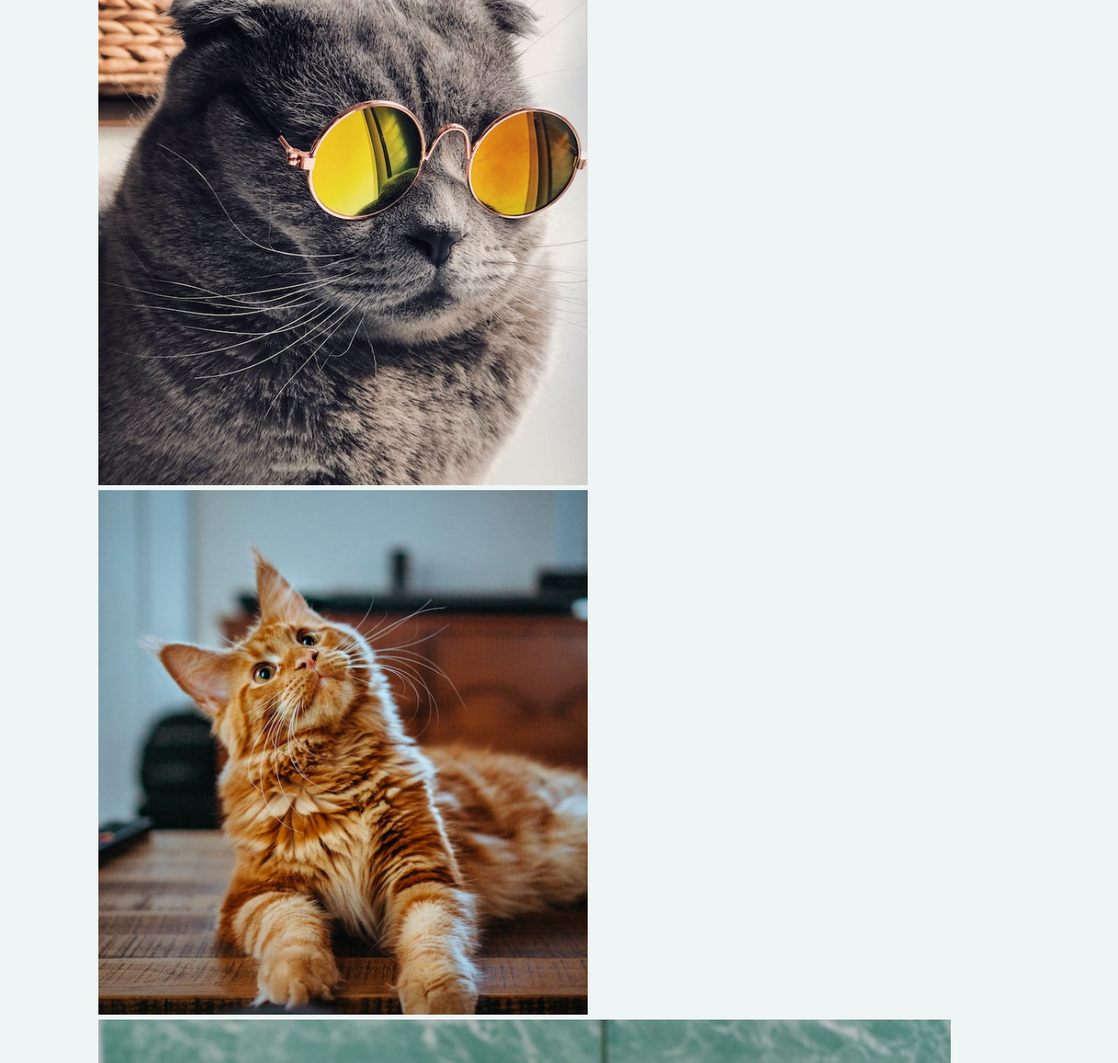
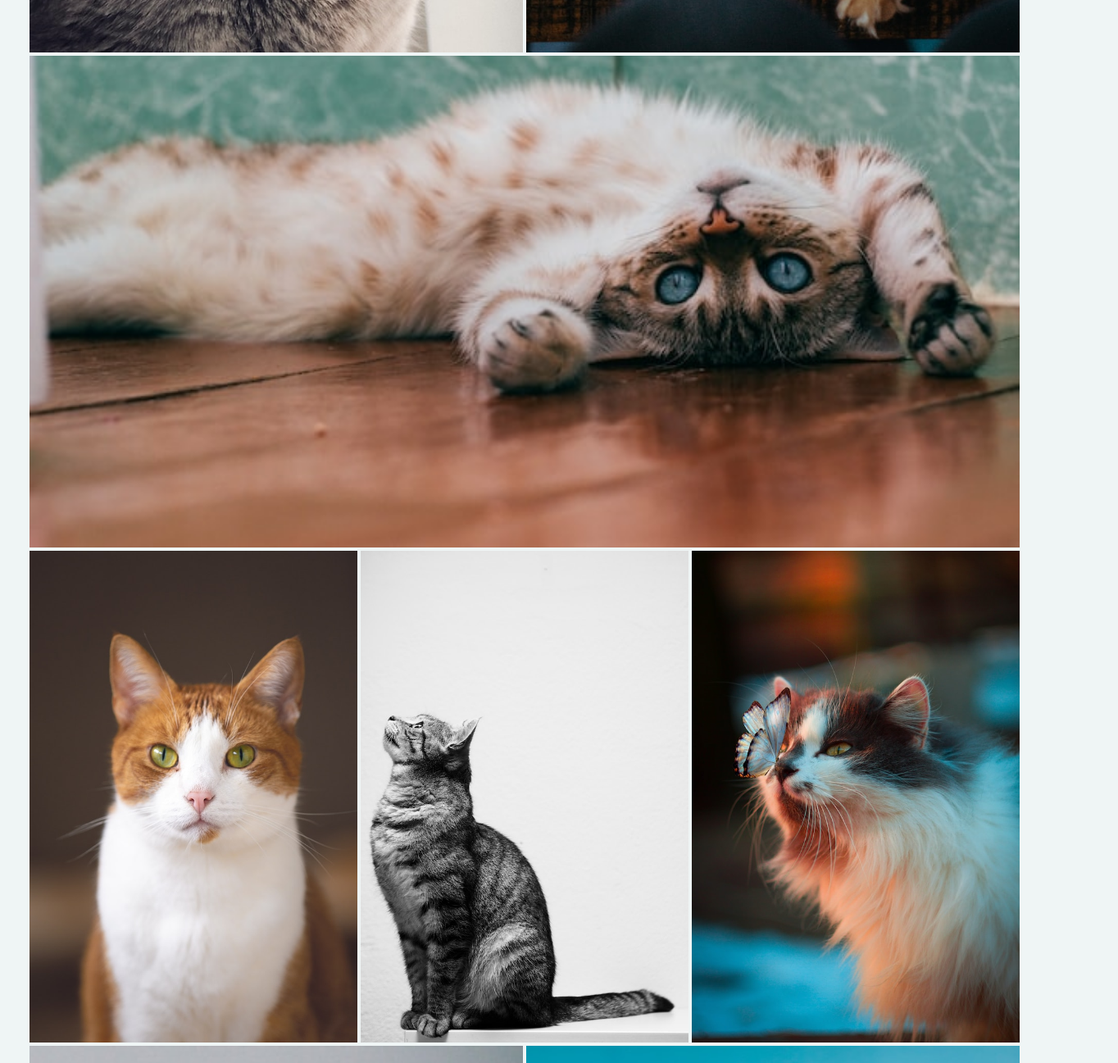
Before and after one commit to lucarl07/teste-front-end, a website: page ex003/index.html in a window 1280 px wide. Shown: the part 1500-2797 px from the top of the page at 82% size, 1364 px wide, since content can reach past the window. Drawn offline with nearby package versions, Linux system fonts and the light colour scheme.

Commit message:
Refazer o visual do exercício 3

```diff
--- a/ex003/css/style.css
+++ b/ex003/css/style.css
@@ -56,25 +56,41 @@ body {
 
 /* Main Area Properties: */
 .content {
-    padding: 5rem 7.5rem 5.125rem;
+    display: flex;
+    flex-direction: column;
+    justify-content: center;
+    align-items: center;
+    margin: 5rem 7.5rem 5.125rem;
+    gap: 4px;
 }
 
-.grid-3-cats, .grid-2-cats, .grid-1-cat {
-    max-width: 1200px;
+.grid-3-cats {
+    display: grid;
+    grid-template-columns: 1fr 1fr 1fr;
+    column-gap: 4px;
 }
 .grid-3-cats img {
-    width: 397px;
-    height: 640px;
+    max-width: 400px;
+}
+
+.grid-2-cats {
+    display: grid;
+    grid-template-columns: 1fr 1fr;
+    column-gap: 4px;
+}
+.grid-2-cats img {
+    width: 602px;
+    height: 800px;
     object-fit: cover;
 }
-.grid-2-cats img {
-    width: 597px;
-    height: 640px;
-    object-fit: cover;
+
+.grid-1-cat {
+    display: grid;
+    grid-template-columns: 1fr;
 }
 .grid-1-cat img {
-    width: 100%;
-    height: 640px;
+    width: 1208px;
+    height: 600px;
     object-fit: cover;
 }
 
@@ -88,24 +104,3 @@ body {
     background-color: var(--orange);
     text-align: center;
 }
-
-/* @media screen and (min-width: 768px) and (max-width: 1024px) {
-    .grid-3-cats, .grid-2-cats, .grid-1-cat {
-        width: 637px;
-    }
-    .grid-3-cats img {
-        max-width: 185px;
-        height: 374px;
-        object-fit: cover;
-    }
-    .grid-2-cats img {
-        max-width: 280px;
-        height: 374px;
-        object-fit: cover;
-    }
-    .grid-1-cat img {
-        width: 100%;
-        height: 640px;
-        object-fit: cover;
-    }
-}  */
```
Also changed, not shown: ex003/index.html (+1 -1 lines).
